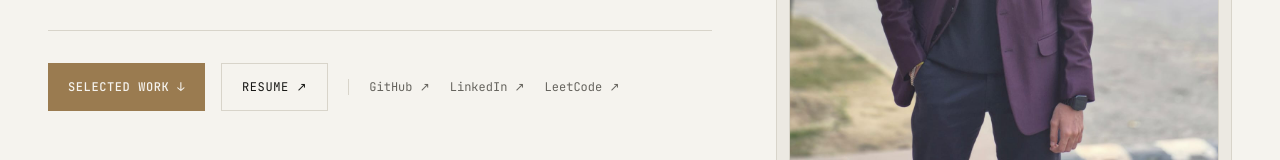
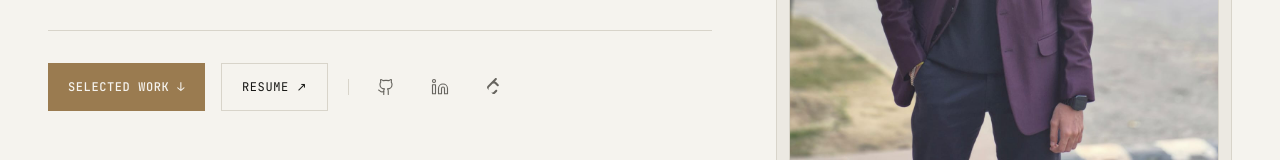
Before and after one commit to SAYOK3117/SAYOK-Portfolio, a React (Vite) app: page / in a window 1280 px wide. Shown: the part 583-743 px from the top of the page. Built offline with nearby package versions, Linux system fonts and the light colour scheme.

Commit message:
feat: replace text social links with clickable logo icons

```diff
--- a/src/components/Hero.tsx
+++ b/src/components/Hero.tsx
@@ -1,4 +1,11 @@
 import { motion } from 'framer-motion';
+import { Github, Linkedin } from 'lucide-react';
+
+const LeetCodeIcon = ({ className }: { className?: string }) => (
+  <svg viewBox="0 0 24 24" className={className} fill="currentColor">
+    <path d="M16.102 17.93l-2.697 2.607c-.466.467-1.111.662-1.823.662s-1.357-.195-1.824-.662l-4.332-4.363c-.467-.467-.702-1.15-.702-1.863s.235-1.357.702-1.824l4.319-4.38c.467-.467 1.125-.645 1.837-.645s1.357.195 1.823.662l2.697 2.606c.514.515 1.365.497 1.9-.038.536-.536.554-1.387.039-1.901l-2.609-2.636a5.055 5.055 0 0 0-2.445-1.337l2.467-2.503c.516-.514.498-1.366-.037-1.901-.535-.536-1.387-.554-1.902-.039l-10.1 10.241c-.466.467-.702 1.15-.702 1.863s.235 1.357.702 1.824l4.332 4.363c.467.467 1.111.662 1.824.662s1.357-.195 1.824-.662l2.697-2.606c.514-.515 1.365-.497 1.9.038.536.536.554 1.387.039 1.901z"/>
+  </svg>
+);
 
 function PhotoCard() {
   return (
@@ -116,11 +123,17 @@ export function Hero() {
 
             <div className="hidden sm:block h-4 w-px bg-outline mx-1" aria-hidden="true" />
 
-            {/* Social inline links */}
-            <div className="flex flex-wrap items-center justify-center sm:justify-start gap-4 sm:gap-5 text-xs font-mono text-on-surface-variant mt-2 sm:mt-0 w-full sm:w-auto">
-              <a href="https://github.com/SAYOK3117"   target="_blank" rel="noopener noreferrer" className="hover:text-on-surface transition-colors py-2">GitHub ↗</a>
-              <a href="https://www.linkedin.com/in/sayok-biswas-479123387/" target="_blank" rel="noopener noreferrer" className="hover:text-on-surface transition-colors py-2">LinkedIn ↗</a>
-              <a href="https://leetcode.com/u/sayok_biswas__07/" target="_blank" rel="noopener noreferrer" className="hover:text-on-surface transition-colors py-2">LeetCode ↗</a>
+            {/* Social icon links */}
+            <div className="flex flex-wrap items-center justify-center sm:justify-start gap-4 sm:gap-5 mt-2 sm:mt-0 w-full sm:w-auto">
+              <a href="https://github.com/SAYOK3117" target="_blank" rel="noopener noreferrer" className="text-on-surface-variant hover:text-on-surface hover:scale-110 transition-all p-2" aria-label="GitHub">
+                <Github className="w-[18px] h-[18px]" strokeWidth={1.5} />
+              </a>
+              <a href="https://www.linkedin.com/in/sayok-biswas-479123387/" target="_blank" rel="noopener noreferrer" className="text-on-surface-variant hover:text-on-surface hover:scale-110 transition-all p-2" aria-label="LinkedIn">
+                <Linkedin className="w-[18px] h-[18px]" strokeWidth={1.5} />
+              </a>
+              <a href="https://leetcode.com/u/sayok_biswas__07/" target="_blank" rel="noopener noreferrer" className="text-on-surface-variant hover:text-on-surface hover:scale-110 transition-all p-2" aria-label="LeetCode">
+                <LeetCodeIcon className="w-[18px] h-[18px]" />
+              </a>
             </div>
           </motion.div>
         </div>
```
